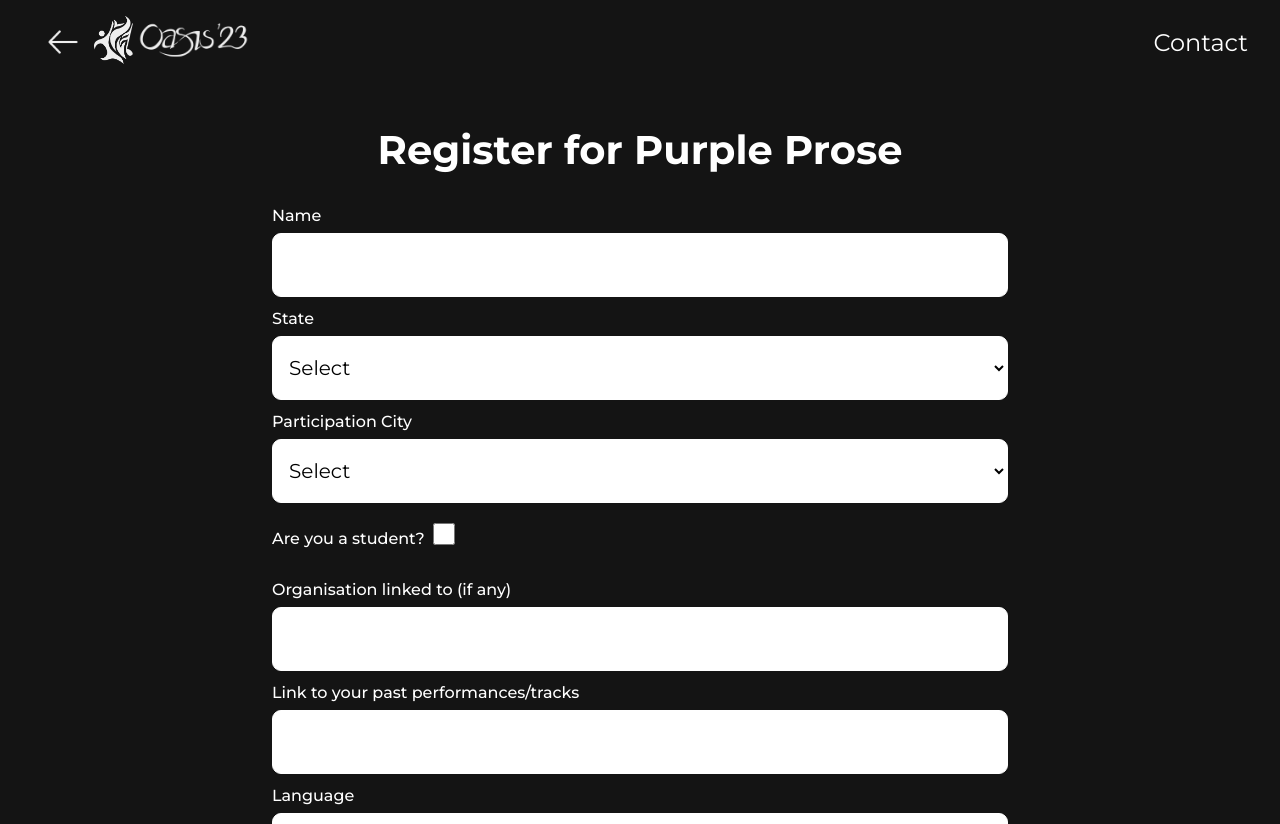
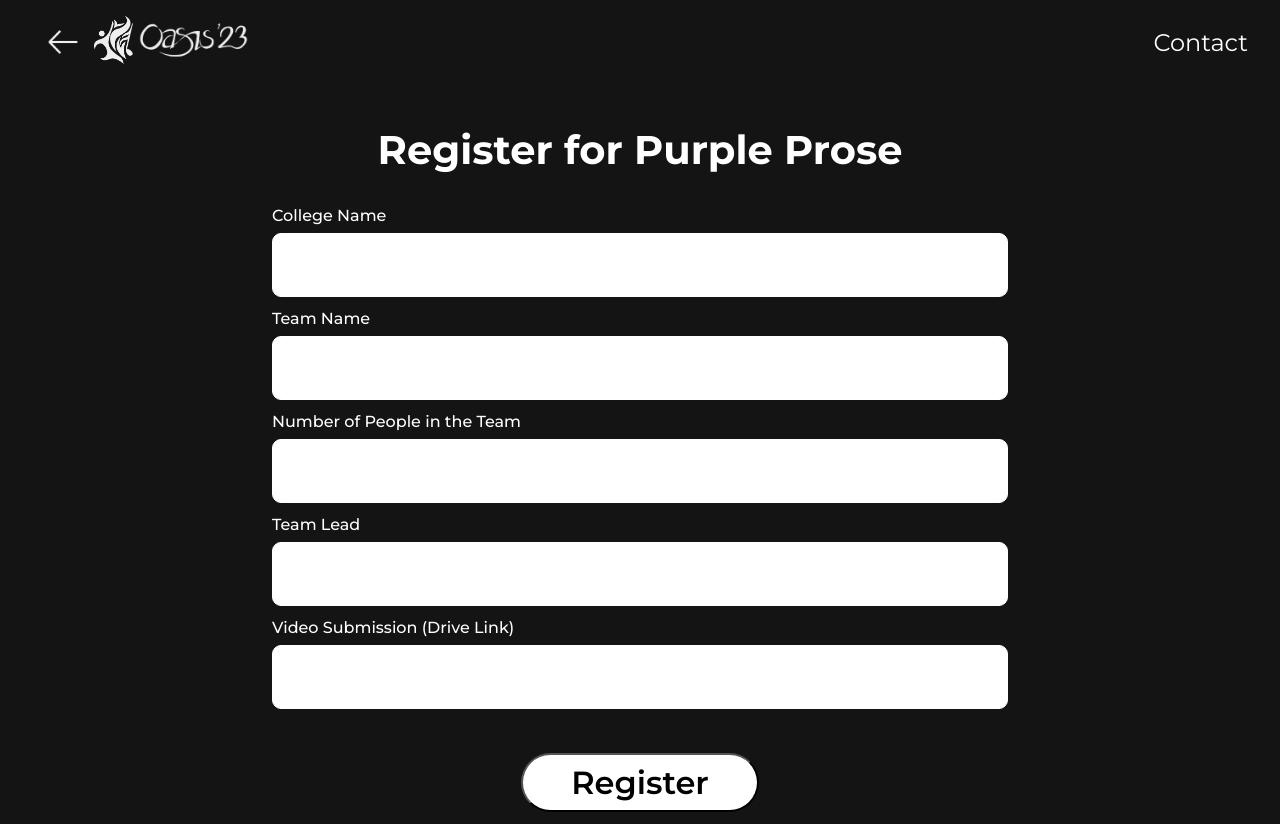
Before and after one commit to dvm-bitspilani/oasis-prereg, a React (Vite) app: page /preregistrations/Razzmatazz/form in a window 1280 px wide. Shown: the top 824 px of the page. Built offline with nearby package versions, Linux system fonts and the light colour scheme; sample sign-in values are in the browser's storage.

Commit message:
feat: razzmatazz form

```diff
--- a/src/routes/components/Form/RazzmatazzForm.jsx
+++ b/src/routes/components/Form/RazzmatazzForm.jsx
@@ -4,58 +4,60 @@ import "../Form/Form.css";
 import Navbar from "../Navbar/Navbar";
 import axios from "axios";
 import { useNavigate } from "react-router-dom";
+
 const RazzmatazzForm = () => {
   const navigate = useNavigate();
-  const [isStudentChecked, setIsStudentChecked] = useState(false);
-  const handlePhoneNumberInput = (e) => {
-    // Replace any non-digit characters with an empty string
-    e.target.value = e.target.value.replace(/\D/g, "");
+
+  const collegeNameRef = useRef(null);
+  const teamNameRef = useRef(null);
+  const teamSizeRef = useRef(null);
+  const teamLeadRef = useRef(null);
+  const videoSubmissionRef = useRef(null);
+
+  const handleTeamSizeInput = (e) => {
+    e.target.value = e.target.value.replace(/[^0-9]/g, "");
   };
-  const handleIsStudentChange = (e) => {
-    setIsStudentChecked(e.target.checked);
-  };
-  const nameRef = useRef(null);
-  const languageRef = useRef(null);
-  const stateRef = useRef(null);
-  const cityRef = useRef(null);
-  const orgRef = useRef(null);
-  const linksRef = useRef(null);
-  const phoneRef = useRef(null);
-  const emailRef = useRef(null);
-  const collegeRef = useRef(null);
+
   const handleSubmit = (e) => {
-    const isStudentChecked = document.querySelector(".is-student").checked;
     e.preventDefault();
     const requiredFields = [
-      nameRef.current,
-      stateRef.current,
-      cityRef.current,
-      phoneRef.current,
-      emailRef.current,
-      languageRef.current,
+      collegeNameRef.current,
+      teamNameRef.current,
+      teamSizeRef.current,
+      teamLeadRef.current,
+      videoSubmissionRef.current,
     ];
     const isEmpty = requiredFields.some((fieldRef) => !fieldRef.value);
 
     if (isEmpty) {
-      alert("Please fill in the required fields!");
-      return;
-    }
-    const isPhoneNumberValid = /^\d{10}$/.test(phoneRef.current.value);
-
-    if (!isPhoneNumberValid) {
-      alert("Phone number must contain 10 digits!");
+      alert("Please fill in all the required fields!");
       return;
     }
 
-    const emailValue = emailRef.current.value;
-    const isEmailValid = /^[^\s@]+@[^\s@]+\.[^\s@]+$/.test(emailValue);
-    if (!isEmailValid) {
-      alert("Invalid email address format.");
+    const teamSize = parseInt(teamSizeRef.current.value);
+    if (isNaN(teamSize) || teamSize < 1) {
+      alert("Please enter a valid team size (minimum 1)!");
       return;
     }
+
+    const isTeamNameValid = /^[a-zA-Z0-9\s]+$/.test(teamNameRef.current.value);
+    if (!isTeamNameValid) {
+      alert("Team name should only contain letters, numbers, and spaces!");
+      return;
+    }
+
+    const isLikelyUrl = (string) => {
+      return /^(https?:\/\/|www\.)/.test(string);
+    };
+
+    if (!isLikelyUrl(videoSubmissionRef.current.value)) {
+      alert("Please enter a valid URL for video submission");
+      return;
+    }
+
     const sendRegisteredDataToBackend = () => {
       const postLink =
-        "https://bits-oasis.org/2023/main/preregistrations/PurpleProseRegistration/";
+        "https://bits-oasis.org/2023/main/preregistrations/RazzmatazzRegistration/";
       let config = {
         headers: {
           Authorization: `Bearer ${localStorage.getItem("token")}`,
@@ -63,26 +65,21 @@ const RazzmatazzForm = () => {
       };
       const data = {
         id: localStorage.getItem("userId"),
-        name: nameRef.current.value,
-        city: cityRef.current.value,
-        phone: phoneRef.current.value,
-        email_address: emailRef.current.value,
-        college: collegeRef.current.value,
-        state: stateRef.current.value,
-        isStudent: isStudentChecked,
-        linked_org: orgRef.current.value,
-        past_perf: linksRef.current.value,
-        language: languageRef.current.value,
+        college_name: collegeNameRef.current.value,
+        team_name: teamNameRef.current.value,
+        team_size: parseInt(teamSizeRef.current.value),
+        team_lead: teamLeadRef.current.value,
+        video_submission: videoSubmissionRef.current.value,
       };
       axios
         .post(postLink, data, config)
         .then((response) => {
           console.log("Backend Response:", response.data);
           localStorage.setItem(
-            "purpleprose_registered",
-            response.data.purpleprose_registered
+            "razzmatazz_registered",
+            response.data.razzmatazz_registered
           );
-          navigate("/PurpleProse/About");
+          navigate("/Razzmatazz/About");
         })
         .catch((error) => {
           console.error("Error sending data to backend:", error);
@@ -90,9 +87,10 @@ const RazzmatazzForm = () => {
     };
     sendRegisteredDataToBackend();
   };
+
   return (
     <>
-      <Navbar></Navbar>
+      <Navbar />
       <motion.div
         initial={{ y: 1000, opacity: 0 }}
         animate={{ y: 0, opacity: 1 }}
@@ -103,122 +101,41 @@ const RazzmatazzForm = () => {
           <div className="form-container">
             <div className="form-heading">Register for Purple Prose</div>
             <form action="" className="main-form">
-              <label htmlFor="name" className="input-heading">
-                Name
+              <label htmlFor="collegeName" className="input-heading">
+                College Name
               </label>
-              <input type="text" className="input-field" ref={nameRef} />
-              <label htmlFor="rapname" className="input-heading">
-                State
+              <input type="text" className="input-field" ref={collegeNameRef} />
+
+              <label htmlFor="teamName" className="input-heading">
+                Team Name
               </label>
-              <select className="input-field" ref={stateRef}>
-                <option value="" disabled selected hidden>
-                  Select
-                </option>
-                <option value="Andhra Pradesh">Andhra Pradesh</option>
-                <option value="Andaman and Nicobar Islands">
-                  Andaman and Nicobar Islands
-                </option>
-                <option value="Arunachal Pradesh">Arunachal Pradesh</option>
-                <option value="Assam">Assam</option>
-                <option value="Bihar">Bihar</option>
-                <option value="Chandigarh">Chandigarh</option>
-                <option value="Chhattisgarh">Chhattisgarh</option>
-                <option value="Dadar and Nagar Haveli">
-                  Dadar and Nagar Haveli
-                </option>
-                <option value="Daman and Diu">Daman and Diu</option>
-                <option value="Delhi">Delhi</option>
-                <option value="Lakshadweep">Lakshadweep</option>
-                <option value="Puducherry">Puducherry</option>
-                <option value="Goa">Goa</option>
-                <option value="Gujarat">Gujarat</option>
-                <option value="Haryana">Haryana</option>
-                <option value="Himachal Pradesh">Himachal Pradesh</option>
-                <option value="Jammu and Kashmir">Jammu and Kashmir</option>
-                <option value="Jharkhand">Jharkhand</option>
-                <option value="Karnataka">Karnataka</option>
-                <option value="Kerala">Kerala</option>
-                <option value="Madhya Pradesh">Madhya Pradesh</option>
-                <option value="Maharashtra">Maharashtra</option>
-                <option value="Manipur">Manipur</option>
-                <option value="Meghalaya">Meghalaya</option>
-                <option value="Mizoram">Mizoram</option>
-                <option value="Nagaland">Nagaland</option>
-                <option value="Odisha">Odisha</option>
-                <option value="Punjab">Punjab</option>
-                <option value="Rajasthan">Rajasthan</option>
-                <option value="Sikkim">Sikkim</option>
-                <option value="Tamil Nadu">Tamil Nadu</option>
-                <option value="Telangana">Telangana</option>
-                <option value="Tripura">Tripura</option>
-                <option value="Uttar Pradesh">Uttar Pradesh</option>
-                <option value="Uttarakhand">Uttarakhand</option>
-                <option value="West Bengal">West Bengal</option>
-              </select>
-              <label htmlFor="city" className="input-heading">
-                Participation City
-              </label>
-              <select className="input-field" ref={cityRef}>
-                <option value="" disabled selected hidden>
-                  Select
-                </option>
-                {/* <option value="Bangalore">Bangalore</option> */}
-                <option value="Delhi">Delhi</option>
-                <option value="Jaipur">Jaipur</option>
-                <option value="Indore">Indore</option>
-                <option value="Kolkata">Kolkata</option>
-                <option value="Pune">Pune</option>
-                <option value="Hyderabad">Hyderabad</option>
-                {/* <option value="Mumbai">Mumbai</option> */}
-              </select>
-              <div className="student">
-                <label htmlFor="student" className="input-heading student">
-                  Are you a student?
-                </label>
-                <input
-                  type="checkbox"
-                  className="is-student"
-                  onChange={handleIsStudentChange}
-                />
-              </div>
-              <br></br>
-              <label htmlFor="organisation" className="input-heading">
-                {isStudentChecked && (
-                  <>
-                    <label htmlFor="organisation" className="input-heading">
-                      College
-                    </label>
-                    <input
-                      type="text"
-                      className="input-field"
-                      ref={collegeRef}
-                    />
-                  </>
-                )}
-                Organisation linked to (if any)
-              </label>
-              <input type="text" className="input-field" ref={orgRef} />
-              <label htmlFor="links" className="input-heading">
-                Link to your past performances/tracks
-              </label>
-              <input type="text" className="input-field" ref={linksRef} />
-              <label htmlFor="language" className="input-heading">
-                Language
-              </label>
-              <input type="text" className="input-field" ref={languageRef} />
-              <label htmlFor="phone" className="input-heading">
-                Contact Number
+              <input type="text" className="input-field" ref={teamNameRef} />
+
+              <label htmlFor="teamSize" className="input-heading">
+                Number of People in the Team
               </label>
               <input
-                type="tel"
+                type="number"
                 className="input-field"
-                ref={phoneRef}
-                onChange={handlePhoneNumberInput}
+                ref={teamSizeRef}
+                onInput={handleTeamSizeInput}
+                min="1"
               />
-              <label htmlFor="email" className="input-heading">
-                E-Mail ID
+
+              <label htmlFor="teamLead" className="input-heading">
+                Team Lead
               </label>
-              <input type="text" className="input-field" ref={emailRef} />
+              <input type="text" className="input-field" ref={teamLeadRef} />
+
+              <label htmlFor="videoSubmission" className="input-heading">
+                Video Submission (Drive Link)
+              </label>
+              <input
+                type="text"
+                className="input-field"
+                ref={videoSubmissionRef}
+              />
+
               <div className="submit-wrapper">
                 <button
                   type="submit"
@@ -228,7 +145,7 @@ const RazzmatazzForm = () => {
                   Register
                 </button>
               </div>
-              {localStorage.getItem("purpleprose_registered") === "true" && (
+              {localStorage.getItem("razzmatazz_registered") === "true" && (
                 <div className="successMessageContainer">
                   <span className="successMessage">
                     Successfully Registered!
```
